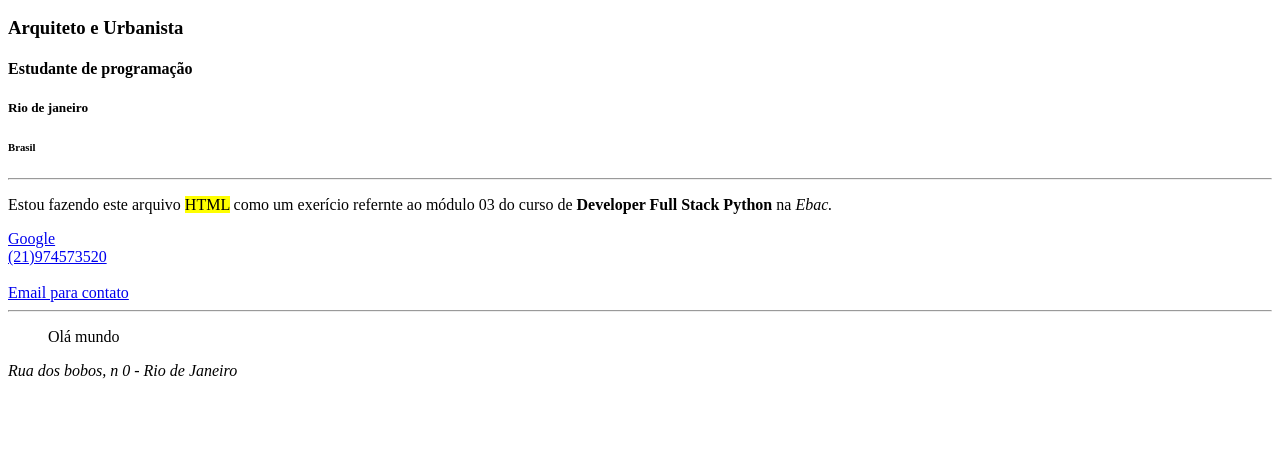
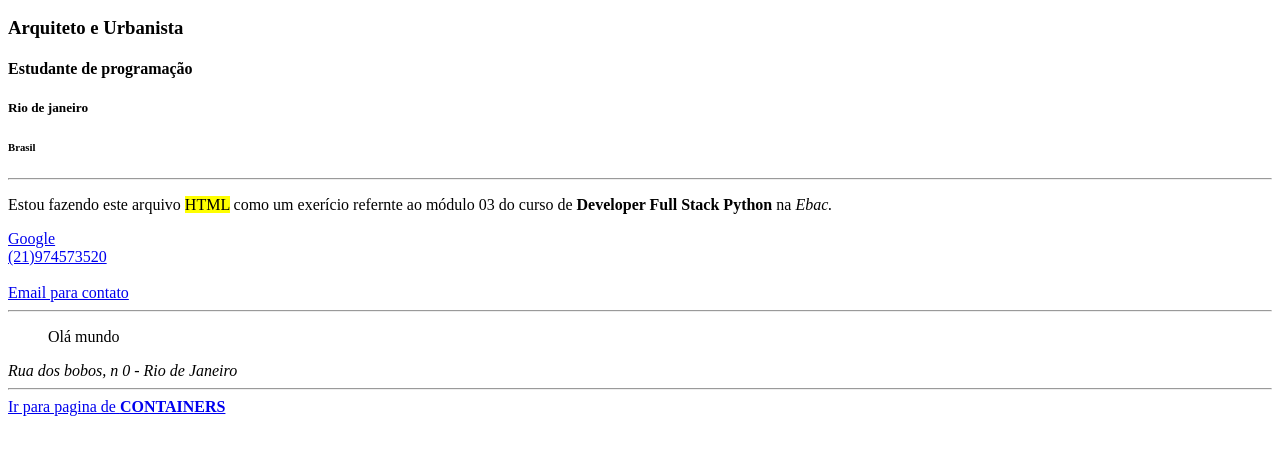
Before and after one commit to Lamachao/Introdu-o_HTML, a plain HTML site: page index.html in a window 1280 px wide. Shown: the part 110-564 px from the top of the page. Drawn offline with Linux system fonts and the light colour scheme.

Commit message:
Atualizaçao do index
-ADD link para pagina de Containers

```diff
--- a/index.html
+++ b/index.html
@@ -29,5 +29,7 @@
     <address>
         Rua dos bobos, n 0 - Rio de Janeiro
     </address>
+    <hr>
+    <a href="./"> Ir para pagina de <strong> CONTAINERS </strong> </a>
 </body>
 </html>
```
